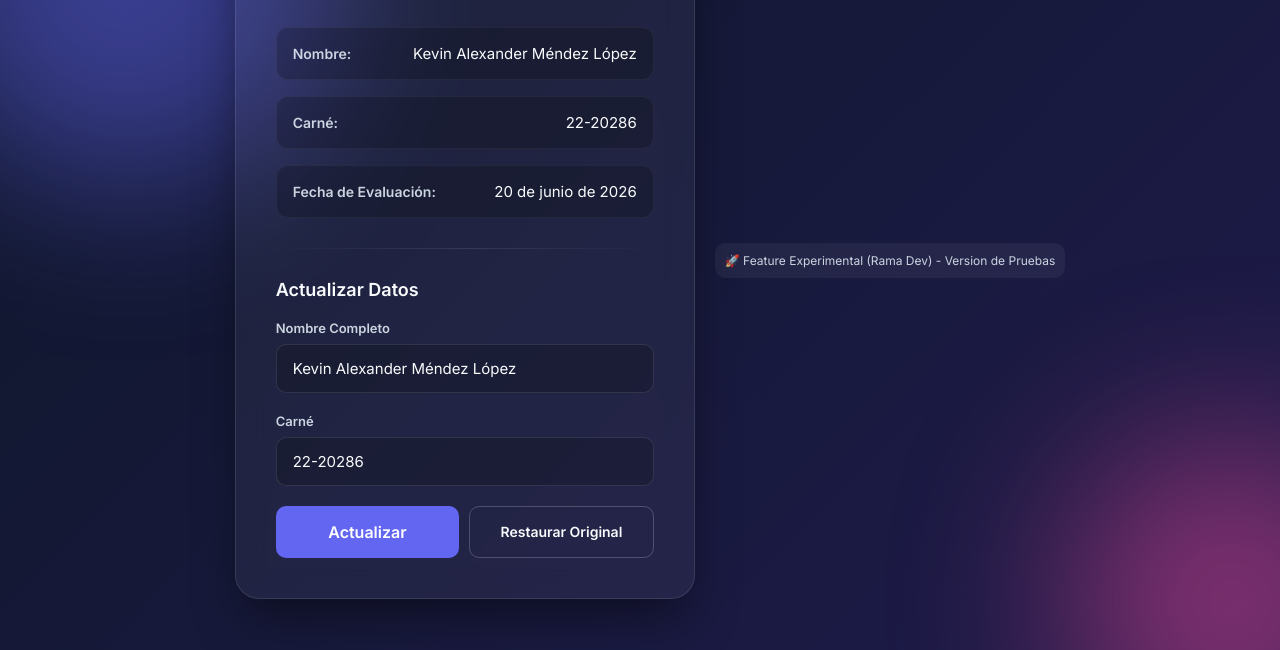
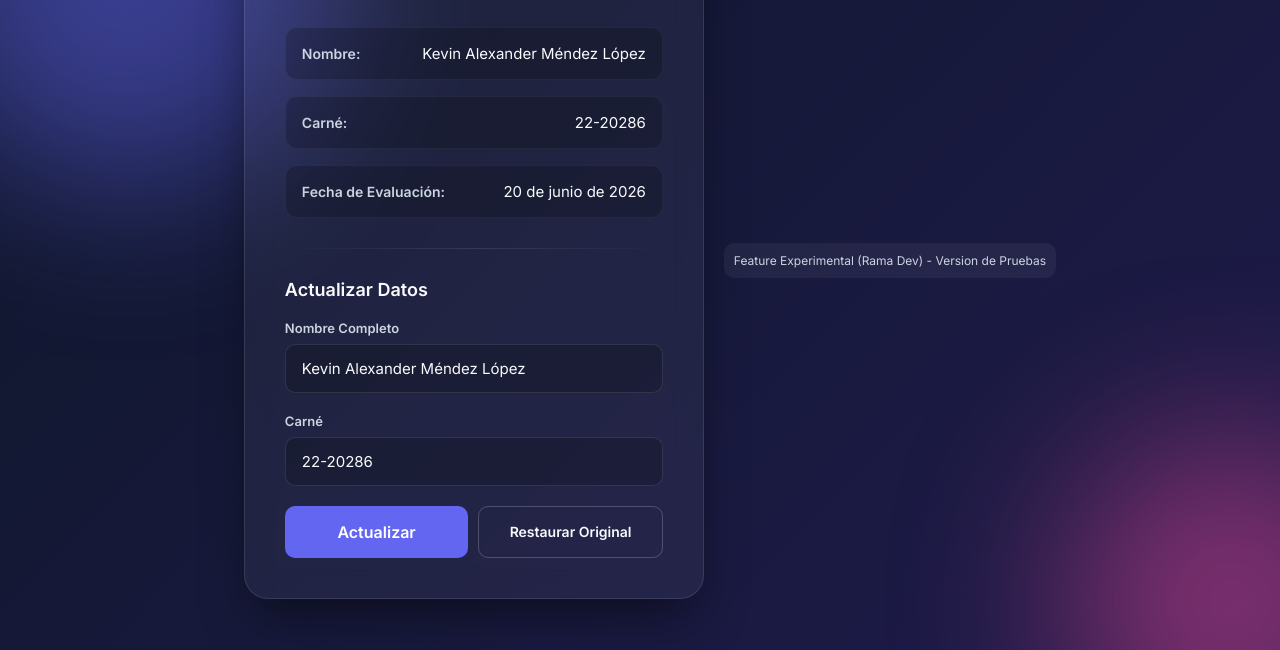
Before and after one commit to KevinML12/web-evaluacion, a website: page index.html in a window 1280 px wide. Shown: the part 150-800 px from the top of the page. Drawn offline with Linux system fonts and the light colour scheme.

Commit message:
style: Remove emojis from dev feature

```diff
--- a/index.html
+++ b/index.html
@@ -64,7 +64,7 @@
     </div>
 
     <footer style="text-align: center; margin-top: 20px; color: var(--text-muted); font-size: 12px; padding: 10px; background: var(--glass-bg); border-radius: 10px;">
-        <p>🚀 Feature Experimental (Rama Dev) - Version de Pruebas</p>
+        <p>Feature Experimental (Rama Dev) - Version de Pruebas</p>
     </footer>
 
     <script src="script.js"></script>
```
